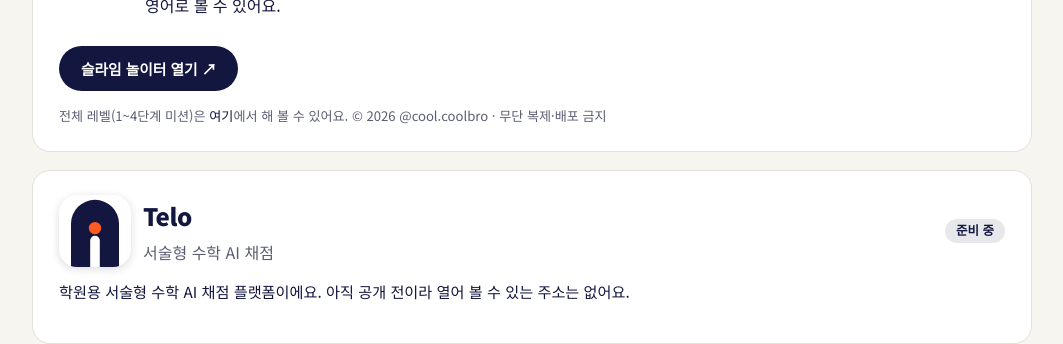
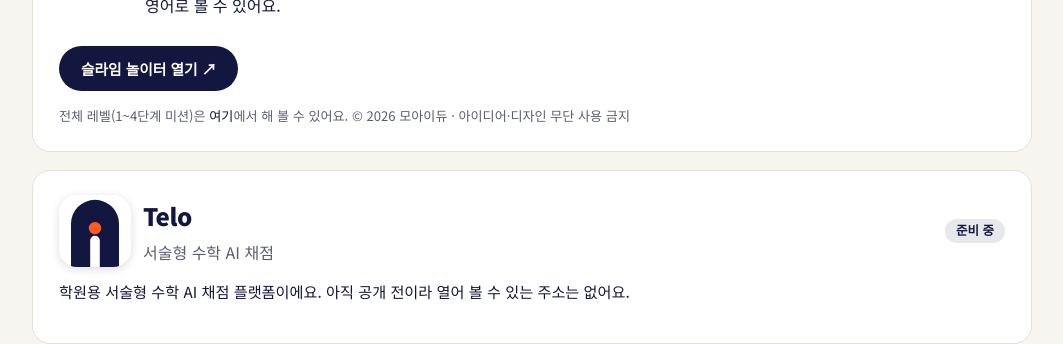
Before and after one commit to moaidu/moaidu.github.io, a Jekyll site: the page built from apps/index.html, in a window 1280 px wide and 900 px high, scrolled down 704 px. Shown: the part 410-754 px from the top of the window, without its empty margins (108-1171 px from the left). Built offline with Jekyll 4.4.1, drawn with Linux system fonts in a browser that asks for light colours.

Commit message:
Replace the Threads handle with the moaidu name and logo everywhere
Co-Authored-By: Claude Sonnet 5.5 <noreply@anthropic.com>
Claude-Session: https://claude.ai/code/session_01BvWmRr61jfwBJY7UcTwrpv

```diff
--- a/_data/apps.yml
+++ b/_data/apps.yml
@@ -29,7 +29,7 @@
   for: 유아부터 초등 3학년까지. 글을 읽지 못해도 손으로 하며 수를 느낄 수 있고, 학년이 올라가면 식과 자릿값까지 이어져요. 한국어와 영어로 볼 수 있어요.
   url: /slime/play/
   button: 슬라임 놀이터 열기
-  note: 전체 레벨(1~4단계 미션)은 <a href="/slime/">여기</a>에서 해 볼 수 있어요. © 2026 @cool.coolbro · 무단 복제·배포 금지
+  note: 전체 레벨(1~4단계 미션)은 <a href="/slime/">여기</a>에서 해 볼 수 있어요. © 2026 모아이듀 · 아이디어·디자인 무단 사용 금지
 - id: telo
   name: Telo
   icon: /assets/img/favicon.svg
--- a/slime/play/index.html
+++ b/slime/play/index.html
@@ -18,12 +18,12 @@ h1{margin:0;font-size:22px;font-weight:400;color:#d9ffe9;text-shadow:0 2px 0 #00
 .pill svg{width:22px;height:22px;fill:none;stroke:currentColor;stroke-width:2.4;stroke-linecap:round;stroke-linejoin:round}
 #eq{position:absolute;left:50%;transform:translateX(-50%);width:max-content;top:calc(60px + env(safe-area-inset-top,0px));max-width:calc(100% - 24px);background:#00000040;border-radius:18px;padding:8px 16px;font-size:28px;display:flex;align-items:center;justify-content:center;gap:8px;flex-wrap:wrap;box-shadow:inset 0 0 0 2px #ffffff22;pointer-events:none}
 #eq[hidden]{display:none}#eq{flex-direction:column;gap:4px}#eq .ln{display:flex;align-items:center;justify-content:center;gap:8px;flex-wrap:wrap}#eq .ln.sm{font-size:20px}#eq{gap:2px}#eq .ln.sm .chip{min-width:26px;padding:0 9px}#eq .ln.sm .sp{width:12px}#eq .op{opacity:.85;padding:0 2px}#eq .chip{min-width:34px;padding:2px 10px;border-radius:999px;text-align:center;color:#1f1a3d;box-shadow:inset 0 -3px 0 #00000026}
-#credit{position:absolute;left:max(12px,env(safe-area-inset-left,0px));bottom:calc(8px + env(safe-area-inset-bottom,0px));max-width:calc(50% - 70px);font-size:11px;line-height:1.35;opacity:.55;pointer-events:none;letter-spacing:.2px;text-shadow:0 1px 0 #0006}
+#credit .lg{height:10px;width:auto;vertical-align:-1px;margin-left:3px}#credit{position:absolute;left:max(12px,env(safe-area-inset-left,0px));bottom:calc(8px + env(safe-area-inset-bottom,0px));max-width:calc(50% - 70px);font-size:11px;line-height:1.35;opacity:.55;pointer-events:none;letter-spacing:.2px;text-shadow:0 1px 0 #0006}
 :focus-visible{outline:3px solid #fff;outline-offset:2px}
 </style>
 <div id="stage"><canvas id="cv"></canvas></div>
 <div id="eq" aria-live="polite"></div>
-<div id="credit"></div>
+<div id="credit"><span id="crt"></span> <svg class="lg" xmlns="http://www.w3.org/2000/svg" viewBox="0 0 360.4 90"  role="img" aria-label="moaidu"><g transform="translate(0 0) scale(0.3)"><path d="M20 300V120A100 100 0 0 1 220 120V300Z M100 300V190A20 20 0 0 1 140 190V300Z" fill="#ffffff" fill-rule="evenodd"/><circle cx="120" cy="138" r="22" fill="#FF5A1F"/><circle cx="78" cy="96" r="10" fill="#FFC21A"/><circle cx="120" cy="74" r="10" fill="#2F6BFF"/><circle cx="162" cy="96" r="10" fill="#14B89A"/></g><g transform="translate(94 30) scale(0.4)"><g fill="none" stroke="#ffffff" stroke-width="30"><path d="M15 150V50M15 95A30 30 0 0 1 75 95V150M75 95A30 30 0 0 1 135 95V150"/><circle cx="218" cy="100" r="35"/><circle cx="332" cy="100" r="35"/><circle cx="498" cy="100" r="35"/><path d="M367 50V150M415 50V150M533 0V150M581 50V100A35 35 0 0 0 651 100M651 50V150"/></g><circle cx="415" cy="20" r="19" fill="#FF5A1F"/></g></svg></div>
 <header>
   <h1 id="ttl">넘버 슬라임</h1>
   <div class="btns">
```
Also changed, not shown: other parts of slime/play/index.html (+1 -1 lines), slime/index.html (+4 -4 lines), 1 other file.
